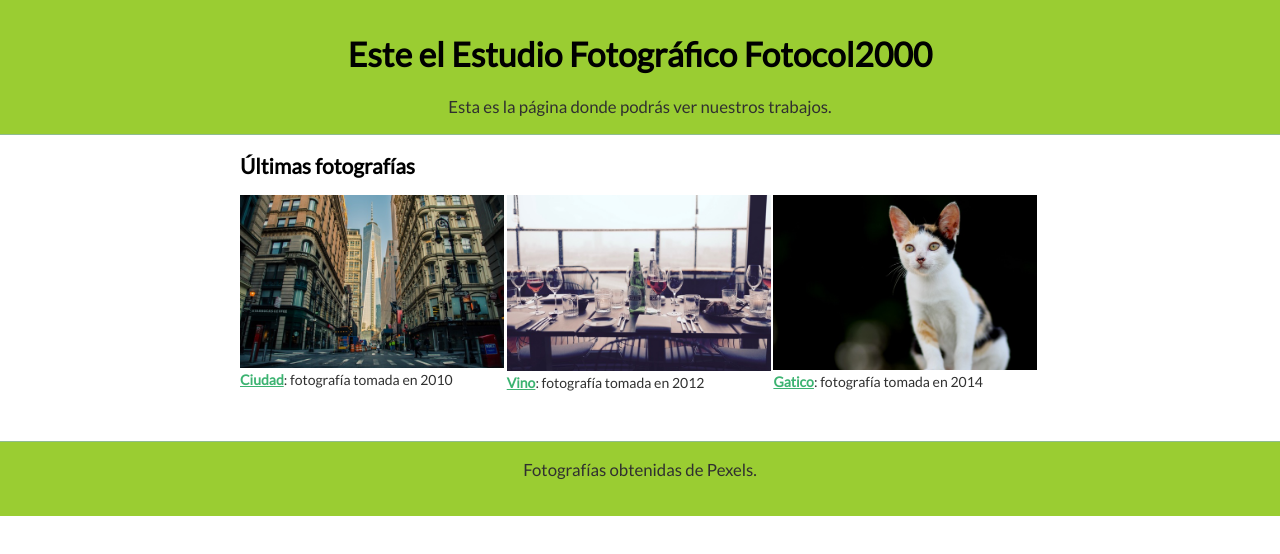
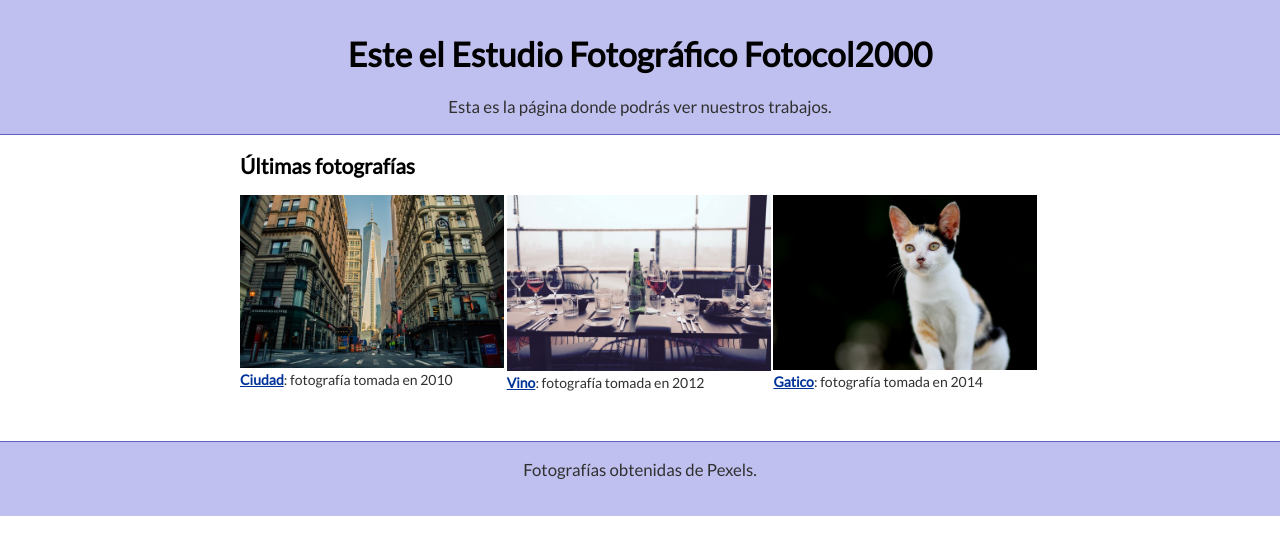
Before and after one commit to jgonza22/pagina-web, a plain HTML site: page index.html in a window 1280 px wide. Shown: the top 554 px of the page. Drawn offline with Linux system fonts and the light colour scheme.

Commit message:
Update style.css

```diff
--- a/style.css
+++ b/style.css
@@ -13,14 +13,14 @@
 }
 
 header, footer {
-    background: yellowgreen;
+    background: #c0c0f0;
     position: relative;
     text-align: center;
     font-size: 1.2em;
 }
 
-header, header:before, header:after { border-bottom: 1px solid darkseagreen; }
-footer, footer:before, footer:after { border-top: 1px solid darkseagreen; }
+header, header:before, header:after { border-bottom: 1px solid #6060c0; }
+footer, footer:before, footer:after { border-top: 1px solid #6060c0; }
 
 footer {
     margin-top: 50px;
@@ -32,7 +32,7 @@
     position: absolute;
     height: 100%;
     width: 600px;
-    background: yellowgreen;
+    background: #c0c0f0;
 }
 
 header:before, footer:before { left: 100%; }
@@ -72,7 +72,7 @@
 }
 
 a {
-    color: mediumseagreen;
+    color: #003399;
     text-decoration: underline;
     font-weight: bold;
 }
```
